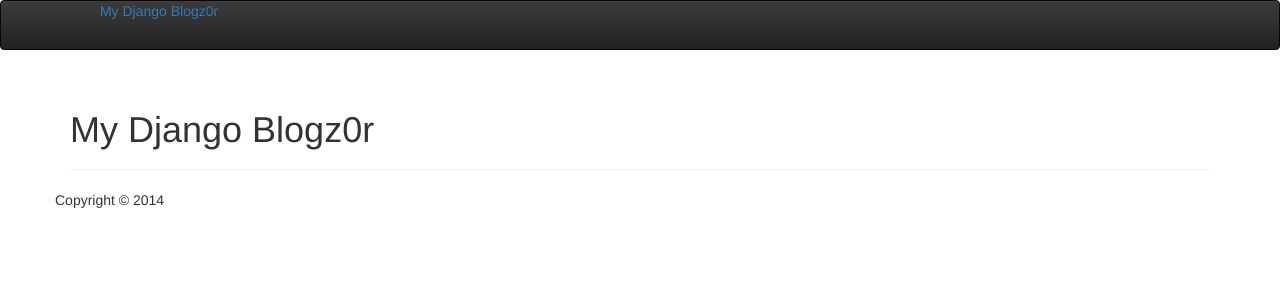
After one commit to alcance/blog_ng, a Django app: template templates/blogengine/includes/base.html in a window 1280 px wide. The commit adds this page. Shown: the top 300 px of the page. Run offline with Django 3.2, Linux system fonts and the light colour scheme; the template is opened without the code that fills it, so the values that code supplies are empty; parts of the project's set-up code (start-up, migrations or seed data) failed here and were passed over; some libraries are stand-ins or nearby versions.

Commit message:
Bootstrap and HTML5 Boilerplate for templates

```diff
--- /dev/null
+++ b/templates/blogengine/includes/base.html
@@ -0,0 +1,79 @@
+<!DOCTYPE html>
+<!--[if lt IE 7]>      <html class="no-js lt-ie9 lt-ie8 lt-ie7"> <![endif]-->
+<!--[if IE 7]>         <html class="no-js lt-ie9 lt-ie8"> <![endif]-->
+<!--[if IE 8]>         <html class="no-js lt-ie9"> <![endif]-->
+<!--[if gt IE 8]><!--> <html class="no-js"> <!--<![endif]-->
+    <head>
+        <meta charset="utf-8">
+        <meta http-equiv="X-UA-Compatible" content="IE=edge">
+        <title>{% block title %}My Django Blogz0r{% endblock title %}</title>
+        <meta name="description" content="">
+        <meta name="viewport" content="width=device-width, initial-scale=1">
+
+        <!-- Place favicon.ico and apple-touch-icon.png in the root directory -->
+        {% load staticfiles %}
+        <link rel="stylesheet" href="{% static 'bower_components/html5-boilerplate/css/normalize.css' %}">
+        <link rel="stylesheet" href="{% static 'bower_components/html5-boilerplate/css/main.css' %}">
+        <link rel="stylesheet" href="{% static 'bower_components/bootstrap/dist/css/bootstrap.min.css' %}">
+        <link rel="stylesheet" href="{% static 'bower_components/bootstrap/dist/css/bootstrap-theme.min.css' %}">
+
+        <script src="{% static 'bower_components/html5-boilerplate/js/vendor/modernizr-2.6.2.min.js' %}"></script>
+
+    </head>
+    <body>
+        <!--[if lt IE 7]>
+            <p class="browsehappy">You are using an <strong>outdated</strong> browser. Please <a href="http://browsehappy.com/">upgrade your browser</a> to improve your experience.</p>
+        <![endif]-->
+
+        <!-- Add your site or application content here -->
+        <div class="navbar navbar-static-left navbar-inverse">
+            <div class="navbar-inner">
+                <div class="container">
+                    <a class="btn btn-navbar" data-toogle="collapse" data-target=".nav-collapse">
+                        <span class="icon-bar"></span>
+                        <span class="icon-bar"></span>
+                        <span class="icon-bar"></span>
+                    </a>
+                    <a href="" class="brand">My Django Blogz0r</a>
+                    <div class="nav-collapse collapse">
+                    </div>
+                </div>
+            </div>
+        </div>
+
+        <div class="container">
+            {% block header %}
+                <div class="page-header">
+                    <h1>My Django Blogz0r</h1>
+                </div>
+            {% endblock header %}
+
+            <div class="row">
+                {% block content %}{% endblock content %}
+            </div>
+        </div>
+
+        <div class="container footer">
+            <div class="row">
+                <div class="span12">
+                    <p>Copyright &copy; {% now "Y" %}</p>
+                </div>
+            </div>
+        </div>
+
+        <script src="//ajax.googleapis.com/ajax/libs/jquery/1.10.2/jquery.min.js"></script>
+        <script>window.jQuery || document.write('<script src="{% static 'bower_components/html5-boilerplate/js/vendor/jquery-1.10.2.min.js' %}"><\/script>')</script>
+        <script src="{% static 'bower_components/html5-boilerplate/js/plugins.js' %}"></script>
+        <script src="{% static 'bower_components/bootstrap/dist/js/bootstrap.min.js' %}"></script>
+
+        <!-- Google Analytics: change UA-XXXXX-X to be your site's ID. -->
+        <script>
+            (function(b,o,i,l,e,r){b.GoogleAnalyticsObject=l;b[l]||(b[l]=
+            function(){(b[l].q=b[l].q||[]).push(arguments)});b[l].l=+new Date;
+            e=o.createElement(i);r=o.getElementsByTagName(i)[0];
+            e.src='//www.google-analytics.com/analytics.js';
+            r.parentNode.insertBefore(e,r)}(window,document,'script','ga'));
+            ga('create','UA-XXXXX-X');ga('send','pageview');
+        </script>
+    </body>
+</html>
```
Also changed, not shown: templates/blogengine/post_list.html (+8 -12 lines).
